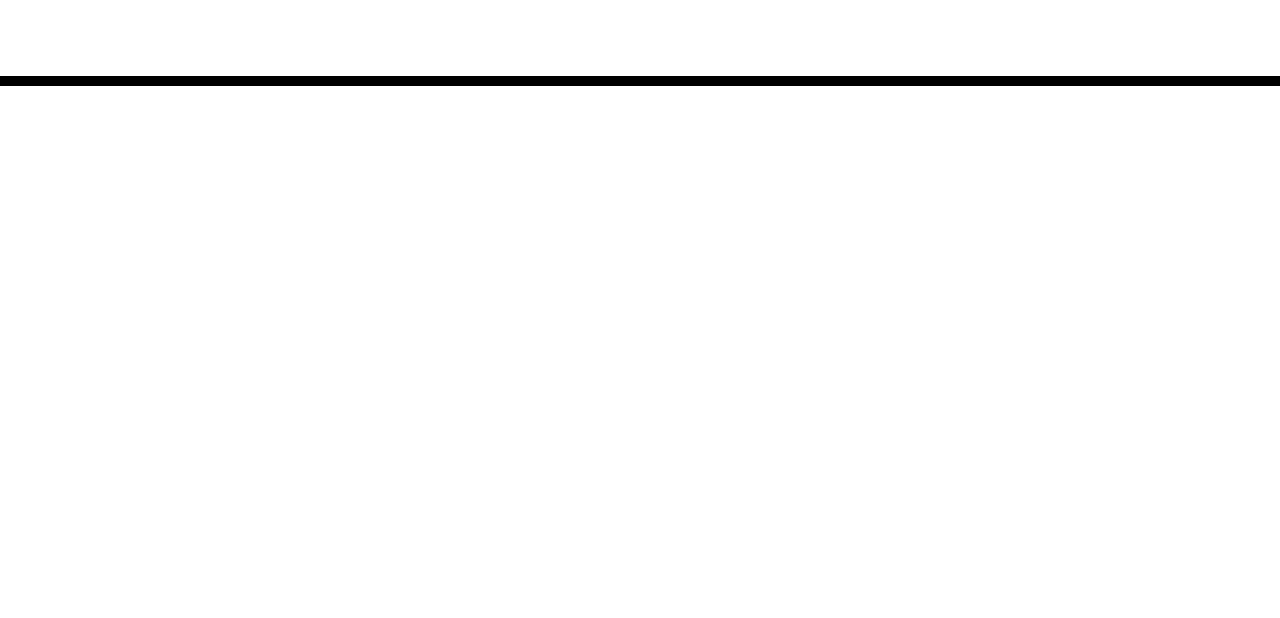
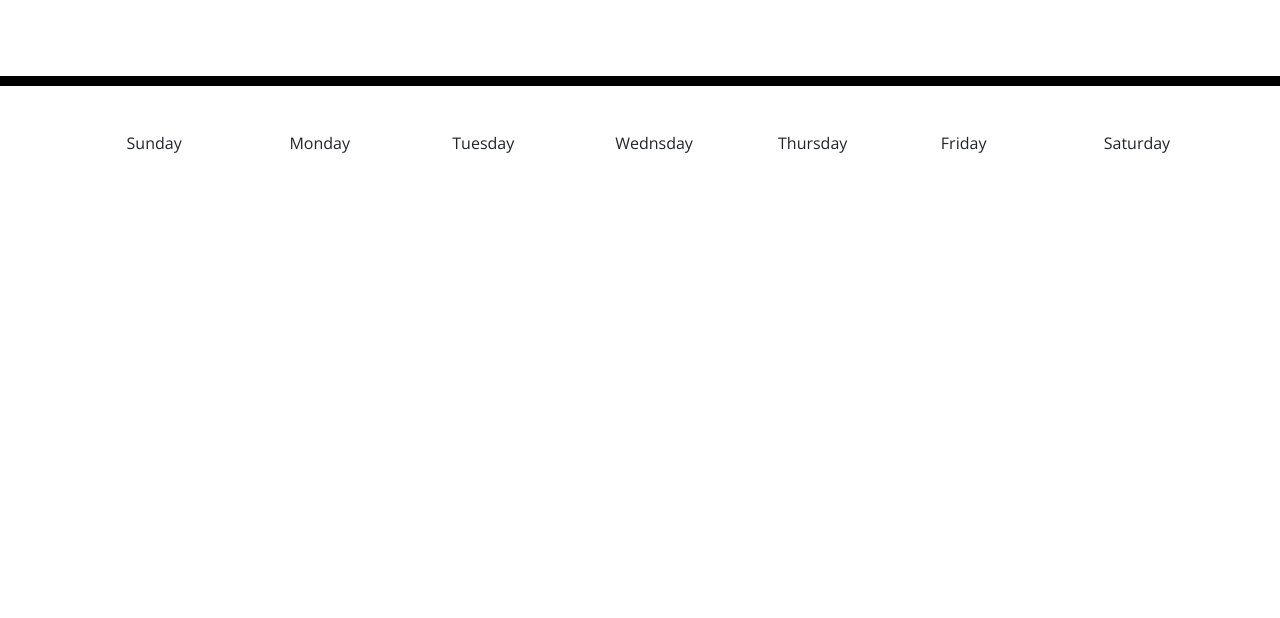
Before and after one commit to bgroeling/Calendar, a plain HTML site: page index.html in a window 1280 px wide. Shown: the part 182-800 px from the top of the page. Drawn offline with nearby package versions, Linux system fonts and the light colour scheme; files that its build step writes are made by us from their sources.

Commit message:
Columns for days of the week

```diff
--- a/index.html
+++ b/index.html
@@ -28,11 +28,35 @@
       <p class="lead">A simple calendar app for scheduling your work day</p>
       <p id="currentDay" class="lead"></p>
     </header>
+
     <div class="container">
-      <!-- Timeblocks go here -->
+      <div class="row">
+        <div class="col align-self-start">
+          Sunday
+        </div>
+        <div class="col align-self-start">
+          Monday
+        </div>
+        <div class="col align-self-start">
+          Tuesday
+        </div>
+        <div class="col align-self-start">
+          Wednsday
+        </div>
+        <div class="col align-self-start">
+          Thursday
+        </div>
+        <div class="col align-self-start">
+          Friday
+        </div>
+        <div class="col align-self-start">
+          Saturday
+        </div>
+      </div>
     </div>
 
     <script src="https://code.jquery.com/jquery-3.4.1.min.js"></script>
     <script src="https://cdnjs.cloudflare.com/ajax/libs/moment.js/2.24.0/moment.min.js"></script>
+    <script src="https://maxcdn.bootstrapcdn.com/bootstrap/4.0.0/js/bootstrap.min.js" integrity="sha384-JZR6Spejh4U02d8jOt6vLEHfe/JQGiRRSQQxSfFWpi1MquVdAyjUar5+76PVCmYl" crossorigin="anonymous"></script>
   </body>
 </html>
```
Also changed, not shown: assets/js/script.js (added).
